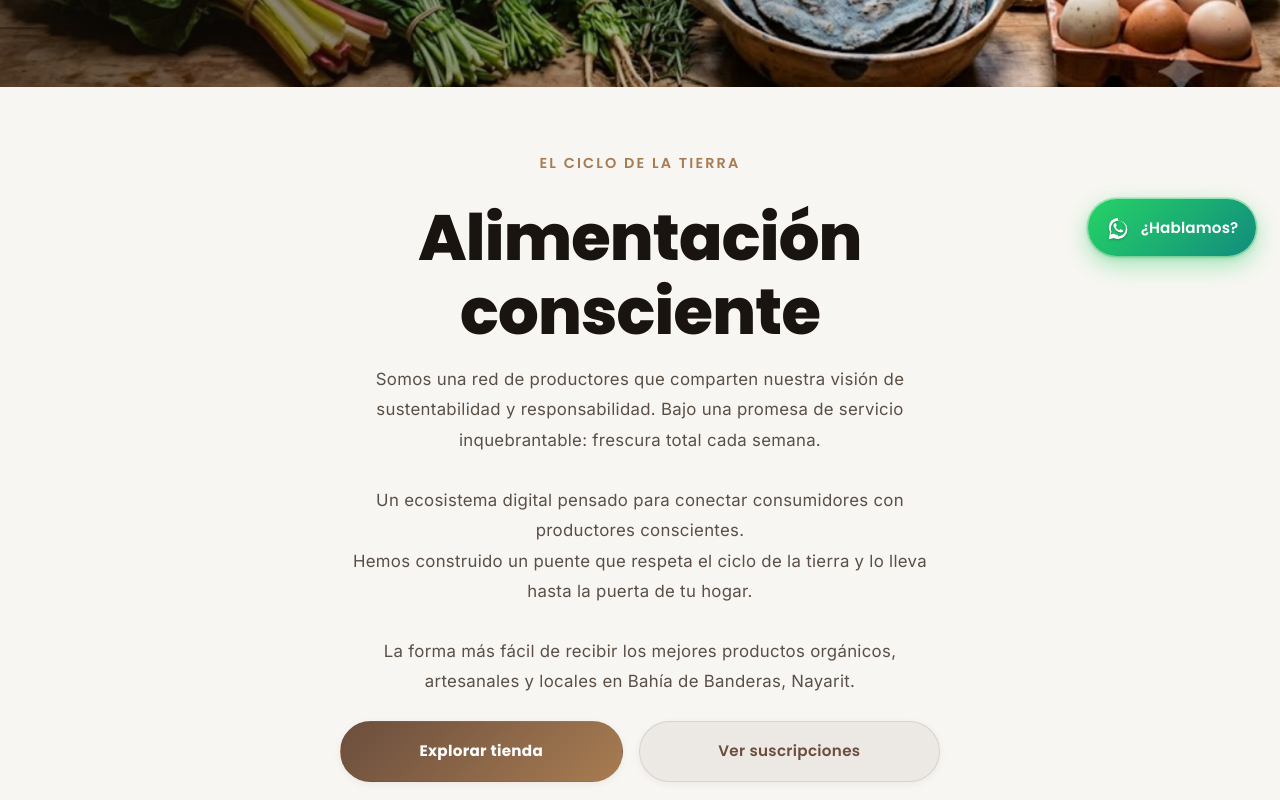
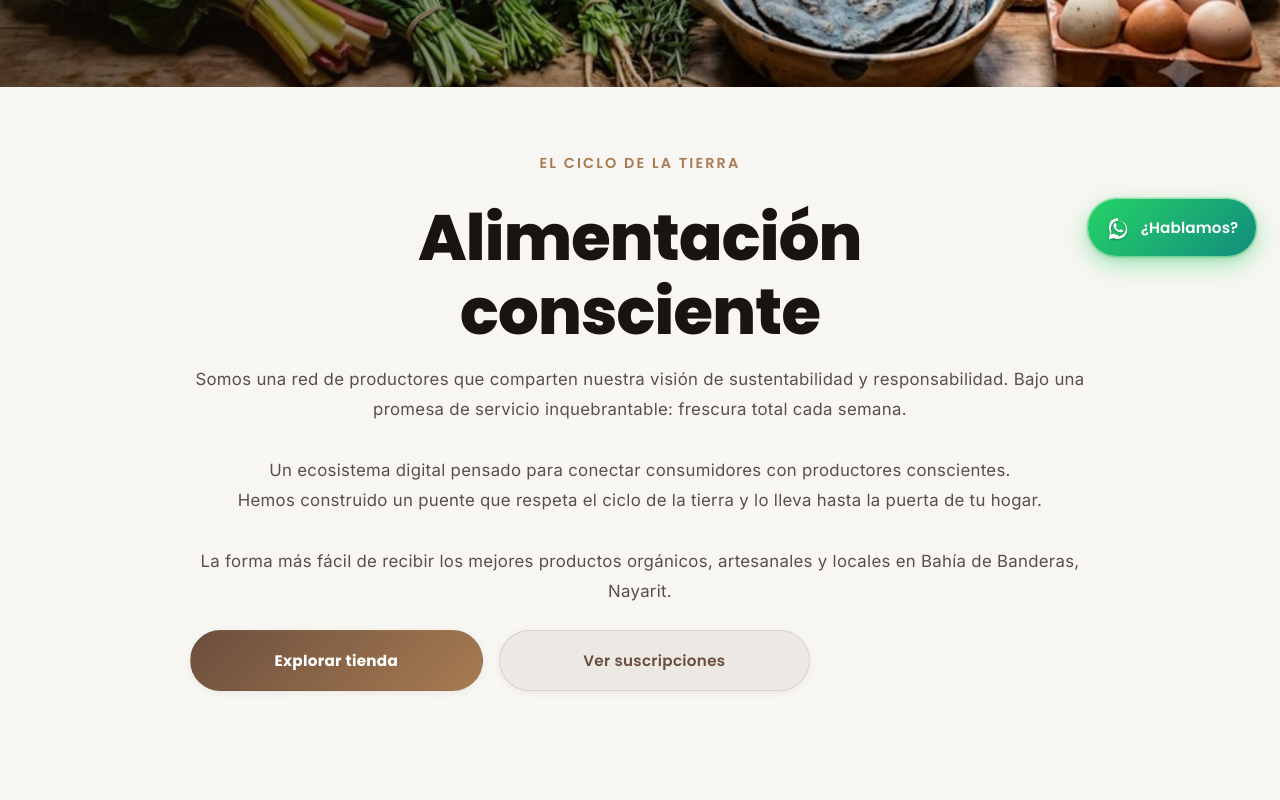
Before and after one commit to localmapsanpancho-pixel/Origen_bahia, a website: page index.html in a window 1280 px wide. Shown: the part 520-1320 px from the top of the page. Drawn offline with Linux system fonts and the light colour scheme; no server answers.

Commit message:
Actualización de marketplace

```diff
--- a/styles.css
+++ b/styles.css
@@ -1781,3 +1781,14 @@ details p {
   margin-left: 0.2rem;
 }
 .basket-footer .button { padding: 0.7rem 1.4rem; }
+
+/* Ajuste: ampliar ancho del texto hero en pantallas de escritorio */
+@media (min-width: 1100px) {
+  .hero-copy {
+    max-width: 980px; /* permite que el contenedor del hero sea más ancho en escritorio */
+  }
+
+  .hero-copy p {
+    max-width: 900px; /* aumenta la anchura máxima del párrafo dentro del hero */
+  }
+}
```
